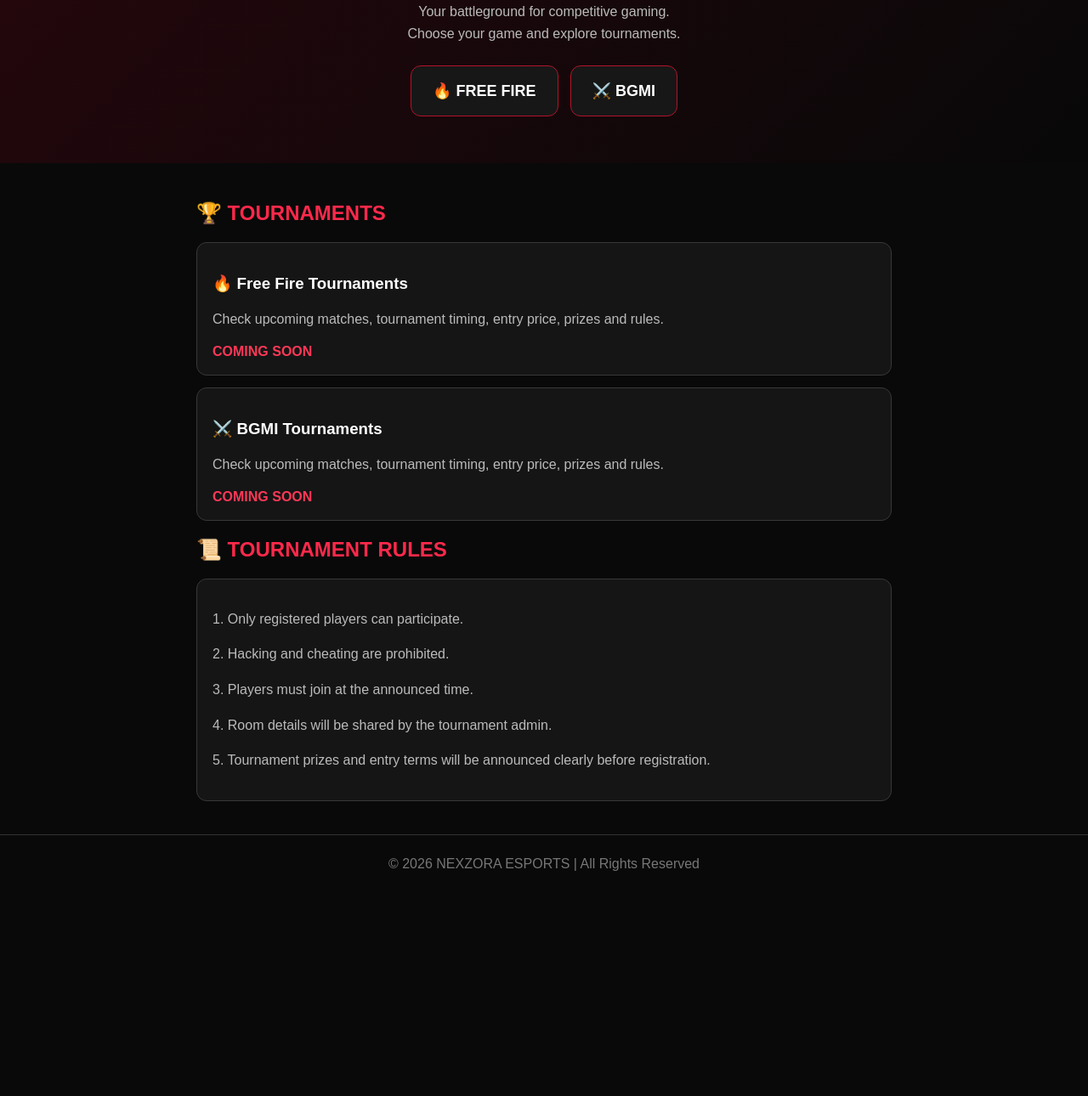
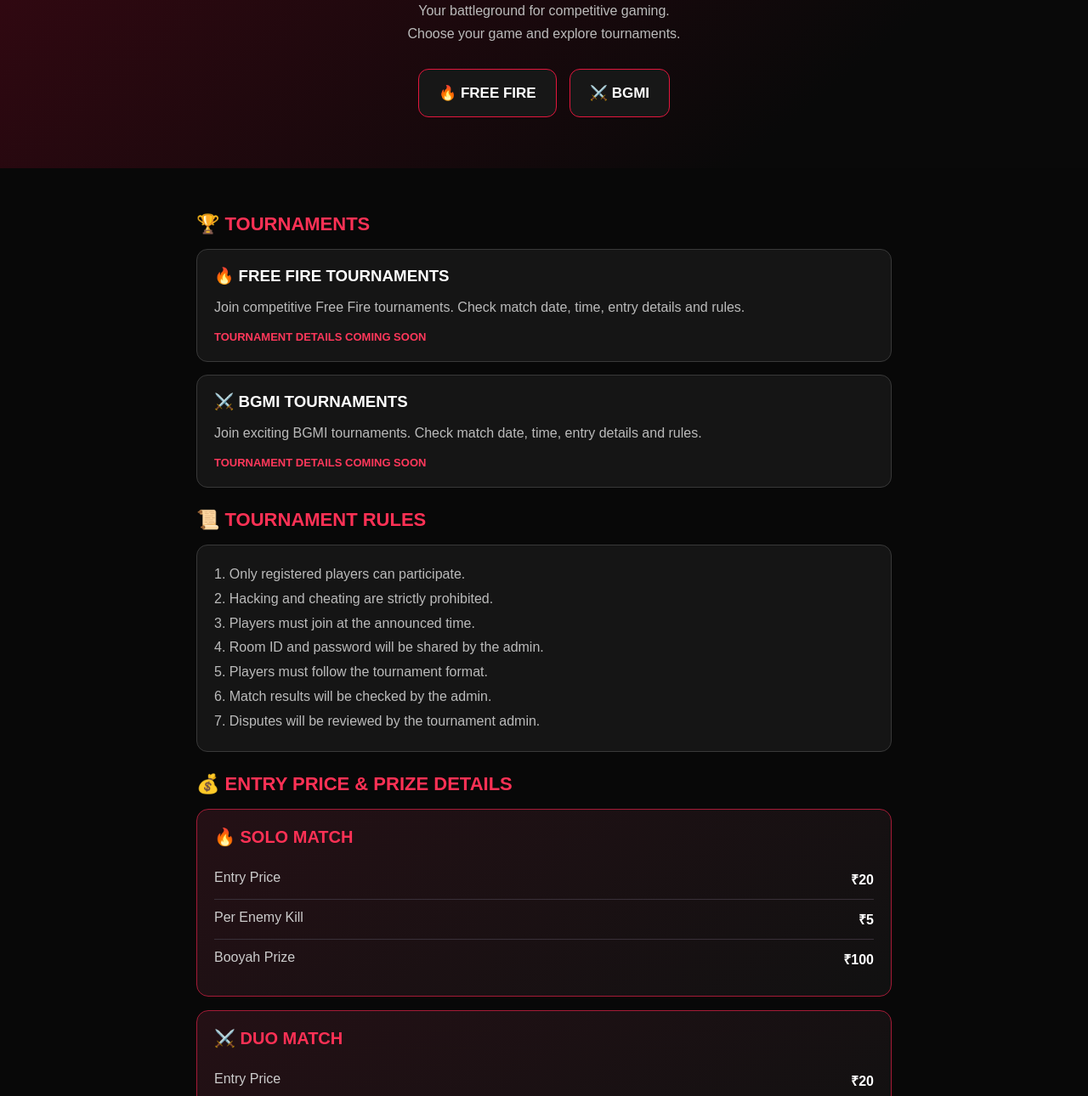
Before and after one commit to pavanchavha4-coder/nexzora-esports-website, a plain HTML site: page index.html in a window 1280 px wide. Shown: the part 214-1504 px from the top of the page at 85% size. Before the commit the page ends 1265 px from the top, so only its background shows below. Drawn offline with Linux system fonts and the light colour scheme.

Commit message:
Refactor HTML structure and update styles

```diff
--- a/index.html
+++ b/index.html
@@ -4,61 +4,291 @@
 <head>
 <meta charset="UTF-8">
 <meta name="viewport" content="width=device-width, initial-scale=1.0">
+
 <title>NEXZORA ESPORTS</title>
+
 <style>
-*{box-sizing:border-box}
-body{margin:0;background:#090909;color:white;font-family:Arial,sans-serif}
-header{padding:22px 16px;text-align:center;background:#140707;border-bottom:2px solid #e00020}
-.logo{font-size:28px;font-weight:900;color:#ff173b;letter-spacing:2px}
-header p{color:#aaa;margin:8px 0 0}
-.hero{text-align:center;padding:55px 18px;background:linear-gradient(135deg,#25070d,#080808)}
-.hero h1{font-size:35px;margin:0 0 12px}
-.hero h1 span{color:#ff173b}
-.hero p{color:#bbb;line-height:1.6}
-.games{display:flex;gap:14px;justify-content:center;flex-wrap:wrap;margin-top:25px}
-.game{background:#171717;border:1px solid #b3132b;border-radius:12px;padding:18px 25px;color:white;font-size:18px;font-weight:bold}
-section{padding:25px 16px;max-width:850px;margin:auto}
-h2{color:#ff294b}
-.card{background:#151515;border:1px solid #383838;border-radius:12px;padding:18px;margin:14px 0}
-.card p{color:#bbb;line-height:1.6}
-.tag{color:#ff3857;font-weight:bold}
-footer{text-align:center;padding:25px;color:#777;border-top:1px solid #333}
+*{
+  box-sizing:border-box;
+  margin:0;
+  padding:0;
+}
+
+body{
+  background:#080808;
+  color:white;
+  font-family:Arial,sans-serif;
+}
+
+header{
+  padding:22px 15px;
+  text-align:center;
+  background:#160609;
+  border-bottom:2px solid #ed1239;
+}
+
+.logo{
+  font-size:27px;
+  font-weight:900;
+  color:#ff1744;
+  letter-spacing:2px;
+}
+
+header p{
+  color:#aaa;
+  margin-top:8px;
+  font-size:12px;
+  letter-spacing:3px;
+}
+
+.hero{
+  text-align:center;
+  padding:60px 18px;
+  background:linear-gradient(140deg,#350812,#090909 75%);
+}
+
+.hero h1{
+  font-size:34px;
+  margin-bottom:15px;
+}
+
+.hero h1 span{
+  color:#ff1744;
+}
+
+.hero p{
+  color:#bbb;
+  line-height:1.7;
+}
+
+.games{
+  display:flex;
+  justify-content:center;
+  gap:15px;
+  flex-wrap:wrap;
+  margin-top:28px;
+}
+
+.game{
+  background:#171717;
+  border:1px solid #e3163d;
+  border-radius:12px;
+  padding:17px 23px;
+  font-size:17px;
+  font-weight:bold;
+}
+
+section{
+  max-width:850px;
+  padding:28px 16px;
+  margin:auto;
+}
+
+h2{
+  color:#ff3155;
+  font-size:22px;
+  margin:25px 0 16px;
+}
+
+.card{
+  background:#151515;
+  border:1px solid #393939;
+  border-radius:13px;
+  padding:20px;
+  margin:15px 0;
+}
+
+.card h3{
+  margin-bottom:12px;
+}
+
+.card p{
+  color:#bbb;
+  line-height:1.8;
+}
+
+.tag{
+  display:inline-block;
+  margin-top:12px;
+  color:#ff385b;
+  font-size:13px;
+  font-weight:bold;
+}
+
+.price-card{
+  background:linear-gradient(145deg,#241015,#111);
+  border:1px solid #a51b37;
+  border-radius:14px;
+  padding:20px;
+  margin:16px 0;
+}
+
+.price-card h3{
+  color:#ff3155;
+  font-size:20px;
+  margin-bottom:15px;
+}
+
+.price-line{
+  display:flex;
+  justify-content:space-between;
+  gap:12px;
+  padding:12px 0;
+  border-bottom:1px solid #393039;
+  color:#ccc;
+}
+
+.price-line:last-child{
+  border-bottom:none;
+}
+
+.price{
+  color:#fff;
+  font-weight:bold;
+}
+
+.note{
+  color:#999;
+  font-size:12px;
+  line-height:1.7;
+  margin:15px 0;
+}
+
+footer{
+  text-align:center;
+  padding:25px 15px;
+  color:#888;
+  background:#100609;
+  border-top:1px solid #51202b;
+  font-size:13px;
+}
+
+@media(max-width:400px){
+  .hero h1{font-size:28px}
+  .logo{font-size:23px}
+  .price-line{font-size:14px}
+}
 </style>
 </head>
+
 <body>
+
 <header>
   <div class="logo">NEXZORA ESPORTS</div>
   <p>PLAY • COMPETE • WIN</p>
 </header>
+
 <div class="hero">
+
   <h1>WELCOME TO <span>NEXZORA</span></h1>
-<p>Your battleground for competitive gaming.<br>Choose your game and explore tournaments.</p>
+
+  <p>
+    Your battleground for competitive gaming.<br>
+    Choose your game and explore tournaments.
+  </p>
+
   <div class="games">
     <div class="game">🔥 FREE FIRE</div>
     <div class="game">⚔️ BGMI</div>
   </div>
+
 </div>
+
 <section>
+
   <h2>🏆 TOURNAMENTS</h2>
+
   <div class="card">
-<h3>🔥 Free Fire Tournaments</h3>
-<p>Check upcoming matches, tournament timing, entry price, prizes and rules.</p>
-<div class="tag">COMING SOON</div>
+    <h3>🔥 FREE FIRE TOURNAMENTS</h3>
+    <p>
+      Join competitive Free Fire tournaments.
+      Check match date, time, entry details and rules.
+    </p>
+    <div class="tag">TOURNAMENT DETAILS COMING SOON</div>
   </div>
+
   <div class="card">
-<h3>⚔️ BGMI Tournaments</h3>
-<p>Check upcoming matches, tournament timing, entry price, prizes and rules.</p>
-<div class="tag">COMING SOON</div>
+    <h3>⚔️ BGMI TOURNAMENTS</h3>
+    <p>
+      Join exciting BGMI tournaments.
+      Check match date, time, entry details and rules.
+    </p>
+    <div class="tag">TOURNAMENT DETAILS COMING SOON</div>
   </div>
+
   <h2>📜 TOURNAMENT RULES</h2>
+
   <div class="card">
     <p>1. Only registered players can participate.</p>
-<p>2. Hacking and cheating are prohibited.</p>
+    <p>2. Hacking and cheating are strictly prohibited.</p>
     <p>3. Players must join at the announced time.</p>
-<p>4. Room details will be shared by the tournament admin.</p>
-<p>5. Tournament prizes and entry terms will be announced clearly before registration.</p>
+    <p>4. Room ID and password will be shared by the admin.</p>
+    <p>5. Players must follow the tournament format.</p>
+    <p>6. Match results will be checked by the admin.</p>
+    <p>7. Disputes will be reviewed by the tournament admin.</p>
   </div>
+
+  <h2>💰 ENTRY PRICE & PRIZE DETAILS</h2>
+
+  <div class="price-card">
+    <h3>🔥 SOLO MATCH</h3>
+
+    <div class="price-line">
+      <span>Entry Price</span>
+      <span class="price">₹20</span>
+    </div>
+
+    <div class="price-line">
+      <span>Per Enemy Kill</span>
+      <span class="price">₹5</span>
+    </div>
+
+    <div class="price-line">
+      <span>Booyah Prize</span>
+      <span class="price">₹100</span>
+    </div>
+  </div>
+
+  <div class="price-card">
+    <h3>⚔️ DUO MATCH</h3>
+
+    <div class="price-line">
+      <span>Entry Price</span>
+      <span class="price">₹20</span>
+    </div>
+
+    <div class="price-line">
+      <span>Booyah Prize</span>
+      <span class="price">₹200</span>
+    </div>
+  </div>
+
+  <div class="price-card">
+    <h3>🏆 SQUAD MATCH</h3>
+
+    <div class="price-line">
+      <span>Entry Price</span>
+      <span class="price">₹25</span>
+    </div>
+
+    <div class="price-line">
+      <span>Chicken Dinner Prize</span>
+      <span class="price">₹400</span>
+    </div>
+  </div>
+
+  <p class="note">
+    Entry fees and prize terms are subject to applicable laws,
+    tournament eligibility and game publisher policies.
+    Confirm all conditions before accepting registrations or payments.
+  </p>
+
 </section>
-<footer>© 2026 NEXZORA ESPORTS | All Rights Reserved</footer>
+
+<footer>
+  © 2026 NEXZORA ESPORTS<br><br>
+  PLAY • COMPETE • WIN
+</footer>
+
 </body>
   </html>
```
Lines whose indentation alone changed are shown as unchanged.
